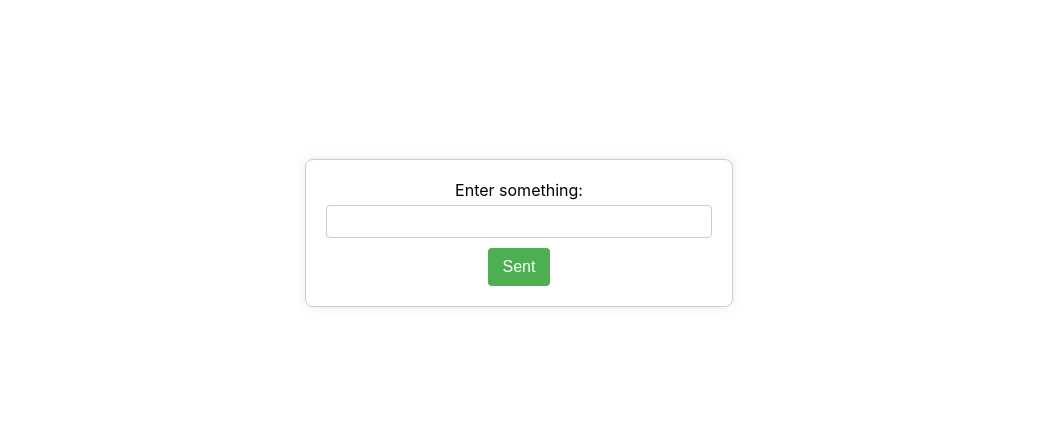
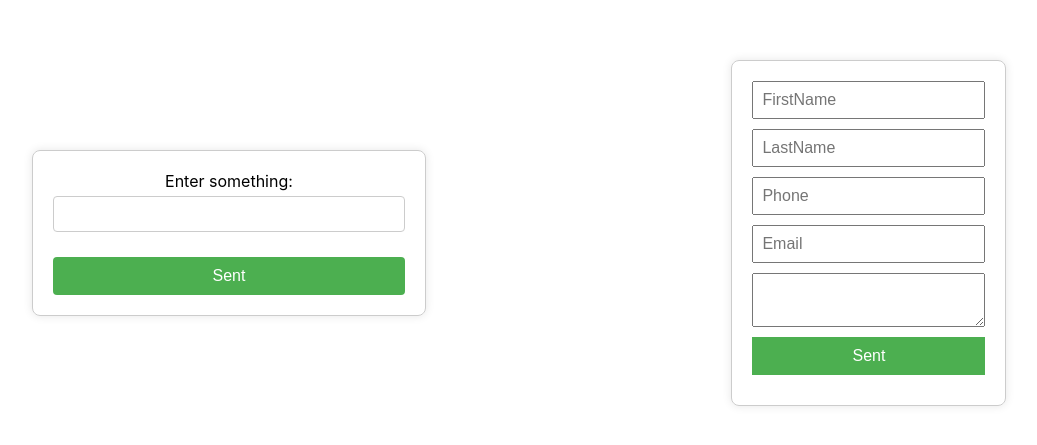
Before and after one commit to BobuskiyA/react-request, a React (Create React App) app: page / in a window 1280 px wide. Shown: the part 167-612 px from the top of the page, without its empty margins (121-1158 px from the left). Built offline with nearby package versions, Linux system fonts and the light colour scheme.

Commit message:
Add FormEmail

```diff
--- a/src/App.tsx
+++ b/src/App.tsx
@@ -2,11 +2,13 @@ import React, { useState, FormEvent, ChangeEvent } from "react";
 import "./App.css";
 
 import FormSent from "./components/FormSent/FormSent";
+import FormEmail from "./components/FormEmail/FormEmail";
 
 function App() {
   return (
     <div className="App">
       <FormSent />
+      <FormEmail />
     </div>
   );
 }
--- /dev/null
+++ b/src/components/FormEmail/FormEmail.css
@@ -0,0 +1,39 @@
+/* FormSent.css */
+
+.formsent {
+  max-width: 400px;
+  margin: auto;
+}
+
+form {
+  display: flex;
+  flex-direction: column;
+}
+
+input,
+textarea {
+  margin-bottom: 10px;
+  padding: 8px;
+  font-size: 16px;
+}
+
+button {
+  background-color: #4caf50;
+  color: white;
+  padding: 10px;
+  cursor: pointer;
+  border: none;
+  font-size: 16px;
+}
+
+button:hover {
+  background-color: #45a049;
+}
+
+.status {
+  margin-top: 10px;
+  font-size: 16px;
+  color: #333;
+}
+
+/* Add any additional styling as needed */
--- /dev/null
+++ b/src/components/FormEmail/FormEmail.tsx
@@ -0,0 +1,77 @@
+import React, { useState, FormEvent, ChangeEvent } from "react";
+import "./FormEmail.css";
+import "../../email/sender.php";
+function FormEmail() {
+  const [formData, setFormData] = useState({
+    name: "",
+    surname: "",
+    phone: "",
+    email: "",
+    text: "",
+  });
+
+  const handleChange = (
+    e: ChangeEvent<HTMLInputElement | HTMLTextAreaElement>
+  ) => {
+    const { name, value } = e.target;
+    setFormData((prevFormData) => ({
+      ...prevFormData,
+      [name]: value,
+    }));
+  };
+
+  const handleSubmit = async (e: FormEvent) => {
+    e.preventDefault();
+  };
+
+  return (
+    <div className="formsent">
+      <form action="sender.php" method="post" onSubmit={handleSubmit}>
+        <input
+          type="text"
+          className="name"
+          name="name"
+          placeholder="FirstName"
+          required
+          value={formData.name}
+          onChange={handleChange}
+        />
+        <input
+          type="text"
+          name="surname"
+          placeholder="LastName"
+          required
+          value={formData.surname}
+          onChange={handleChange}
+        />
+        <input
+          type="text"
+          className="phone"
+          name="phone"
+          placeholder="Phone"
+          value={formData.phone}
+          onChange={handleChange}
+        />
+        <input
+          type="email"
+          name="email"
+          placeholder="Email"
+          required
+          value={formData.email}
+          onChange={handleChange}
+        />
+        <textarea
+          name="text"
+          value={formData.text}
+          onChange={handleChange}
+        ></textarea>
+        <button type="submit" className="send-form">
+          Sent
+        </button>
+        <div className="status"></div>
+      </form>
+    </div>
+  );
+}
+
+export default FormEmail;
```
Also changed, not shown: 1 other file (tests, documents, lock files or other folders).
